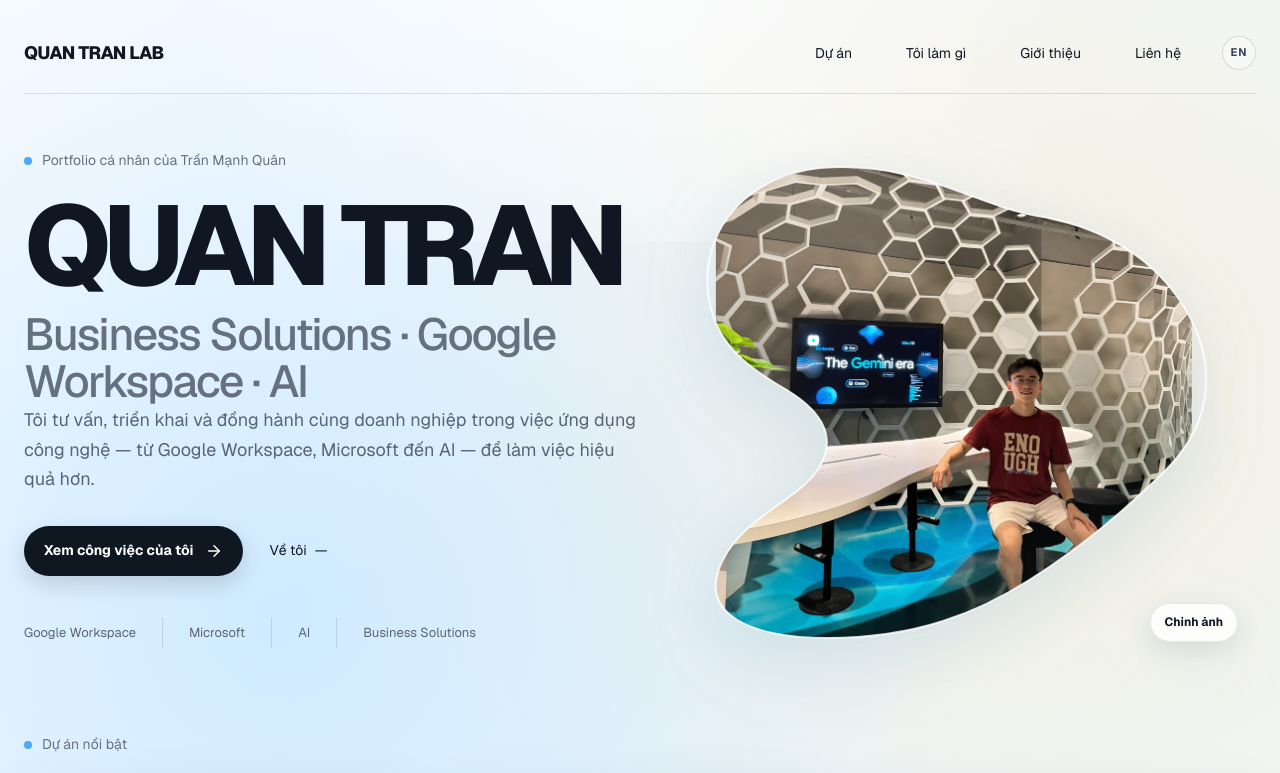
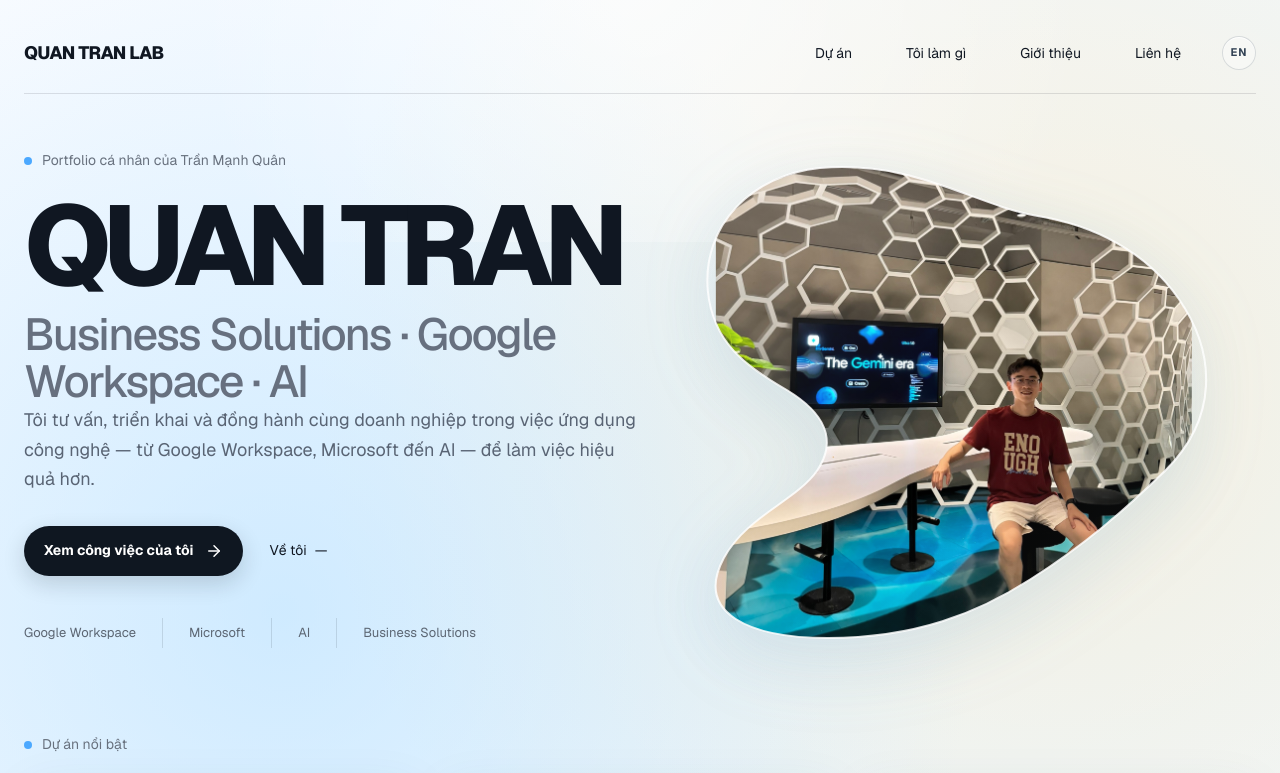
Before and after one commit to quantran159/quantranlab, a Next.js app: page / in a window 1280 px wide. Shown: the top 773 px of the page. Built offline with nearby package versions, Linux system fonts and the light colour scheme.

Commit message:
Hide public image editor controls

```diff
--- a/src/components/ImageEditor.tsx
+++ b/src/components/ImageEditor.tsx
@@ -53,12 +53,6 @@ export function ImageEditor({ variant, onError }: { variant: Variant; onError?:
     }, 0);
     return () => window.clearTimeout(timer);
   }, [variant]);
-
-  const startEditing = () => {
-    setDraft(saved);
-    setError("");
-    setIsEditing(true);
-  };
 
   const handlePointerDown = (event: PointerEvent<HTMLDivElement>) => {
     if (!isEditing || !frameRef.current) return;
@@ -290,9 +284,7 @@ export function ImageEditor({ variant, onError }: { variant: Variant; onError?:
           <button type="button" className="image-editor-save" onClick={save}>Lưu</button>
           {error && <small>{error}</small>}
         </div>
-      ) : (
-        <button type="button" className="profile-editor-open" onClick={startEditing}>Chỉnh ảnh</button>
-      )}
+      ) : null}
     </div>
   );
 }
```
